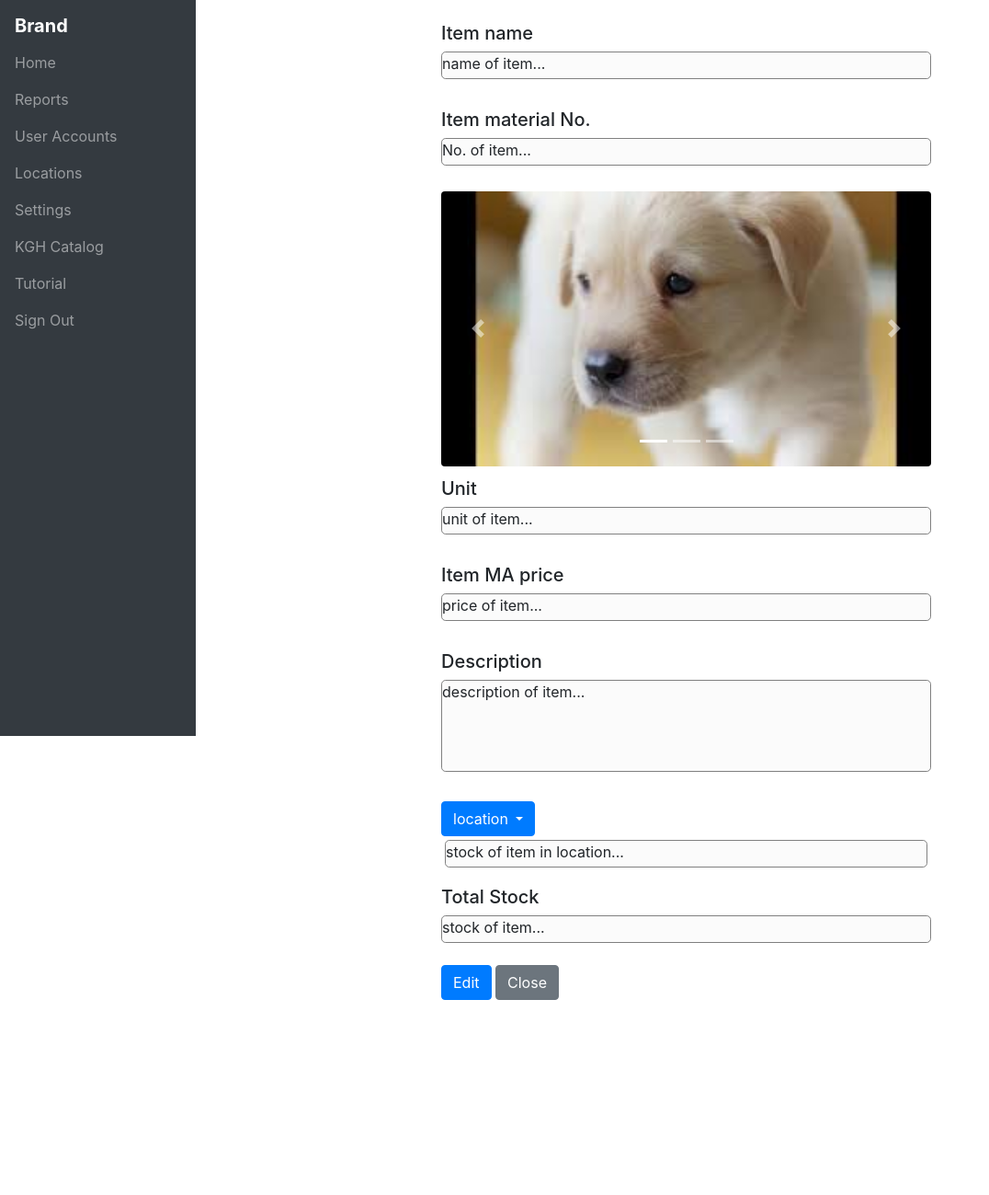
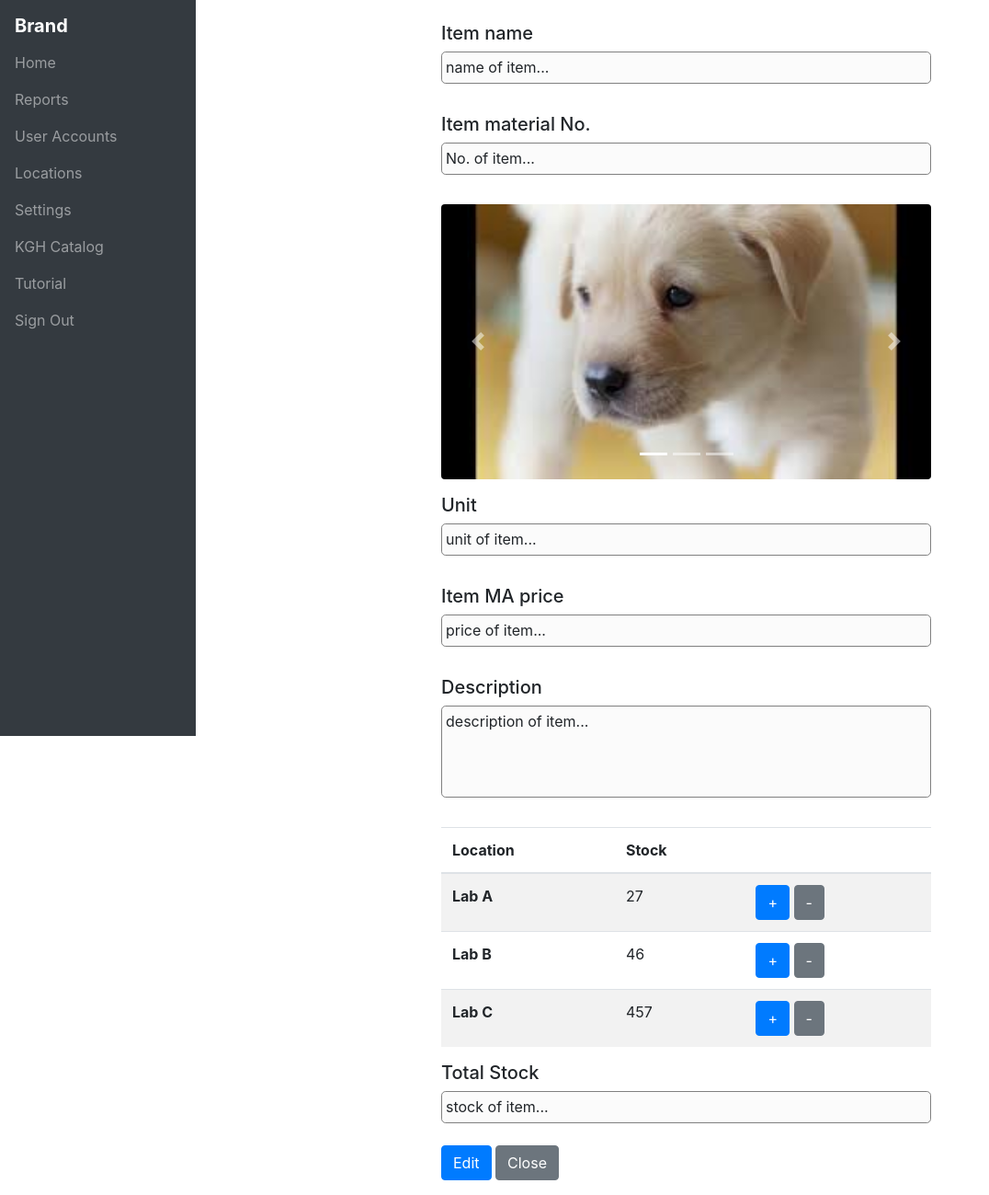
Before and after one commit to Queens-Patient-Simulation-Lab/Inventory, a Django app: page /item/ in a window 1280 px wide. Shown: the whole page at 92% size, without its empty margins (0-1076 px from the left). Before the commit the page ends 1087 px from the top, so only its background shows below. Run offline with Django 3.2, Linux system fonts and the light colour scheme; some libraries are stand-ins or nearby versions.

Commit message:
Update sample-item.html

```diff
--- a/inventory/templates/inventory/sample-item.html
+++ b/inventory/templates/inventory/sample-item.html
@@ -5,6 +5,7 @@
 	.text-box {
 		background-color: rgba(245, 245, 245, 0.4);
 		border: 1px solid gray;
+		height: 35px;
 	}
 
 
@@ -14,15 +15,15 @@
 
 			<div class="w-50 m-2">
 				<h5>Item name</h5>
-				<p class="text-box rounded-lg" style="height: 30px;">name of item...</p>
+				<p class="text-box rounded-lg p-1" style="">name of item...</p>
 			</div>
 
 			<div class="w-50 m-2">
 				<h5>Item material No.</h5>
-				<p class="text-box rounded-lg" style="height: 30px;">No. of item...</p>
+				<p class="text-box rounded-lg p-1" style="">No. of item...</p>
 			</div>
 
-			<div id="carouselExampleIndicators" class="carousel slide w-50 m-1" data-ride="carousel">
+			<div id="carouselExampleIndicators" class="carousel slide w-50 m-2" data-ride="carousel">
 			  <ol class="carousel-indicators">
 				<li data-target="#carouselExampleIndicators" data-slide-to="0" class="active"></li>
 				<li data-target="#carouselExampleIndicators" data-slide-to="1"></li>
@@ -51,36 +52,73 @@
 
 			<div class="w-50 m-2">
 				<h5>Unit</h5>
-				<p class="text-box rounded-lg" style="height: 30px;">unit of item...</p>
+				<p class="text-box rounded-lg p-1" style="">unit of item...</p>
 			</div>
 
 			<div class="w-50 m-2">
 				<h5>Item MA price</h5>
-				<p class="text-box rounded-lg" style="height: 30px;">price of item...</p>
+				<p class="text-box rounded-lg p-1" style="">price of item...</p>
 			</div>
 
 			<div class="w-50 m-2">
 				<h5>Description</h5>
-				<p class="text-box rounded-lg" style="height: 100px;">description of item...</p>
+				<p class="text-box rounded-lg p-1" style="height: 100px;">description of item...</p>
 			</div>
 
-			<div class="w-50 m-2">
-				<div class="dropdown">
-					<button class="btn btn-primary dropdown-toggle" type="button" id="dropdownMenuButton" data-toggle="dropdown" aria-haspopup="true" aria-expanded="false">
-						location
-					</button>
-					<div class="dropdown-menu" aria-labelledby="dropdownMenuButton">
-						<a class="dropdown-item" href="#">Lab A</a>
-						<a class="dropdown-item" href="#">Lab B</a>
-						<a class="dropdown-item" href="#">Lab C</a>
-					</div>
-				</div>
-				<p class="text-box rounded-lg m-1" style="height: 30px;">stock of item in location...</p>
-			</div>
+			<table class="table table-striped w-50 m-2">
+				<thead>
+					<tr>
+						<th scope="col">Location</th>
+						<th scope="col">Stock</th>
+						<th scope="col"></th>
+					</tr>
+				</thead>
+				<tbody>
+					<tr>
+						<th scope="row">Lab A</th>
+						<td>27</td>
+						<td>
+							<button class="btn btn-primary position-relative" type="submit">
+								+
+							</button>
+
+							<button class="btn btn-secondary position-relative" type="submit">
+								-
+							</button>
+						</td>
+					</tr>
+					<tr>
+						<th scope="row">Lab B</th>
+						<td>46</td>
+						<td>
+							<button class="btn btn-primary position-relative" type="submit">
+								+
+							</button>
+
+							<button class="btn btn-secondary position-relative" type="submit">
+								-
+							</button>
+						</td>
+					</tr>
+					<tr>
+						<th scope="row">Lab C</th>
+						<td>457</td>
+						<td>
+							<button class="btn btn-primary position-relative" type="submit">
+								+
+							</button>
+
+							<button class="btn btn-secondary position-relative" type="submit">
+								-
+							</button>
+						</td>
+					</tr>
+				</tbody>
+			</table>
 
 			<div class="w-50 m-2">
 				<h5>Total Stock</h5>
-				<p class="text-box rounded-lg" style="height: 30px;">stock of item...</p>
+				<p class="text-box rounded-lg p-1" style="">stock of item...</p>
 			</div>
 
 			<div class="w-50">
```
